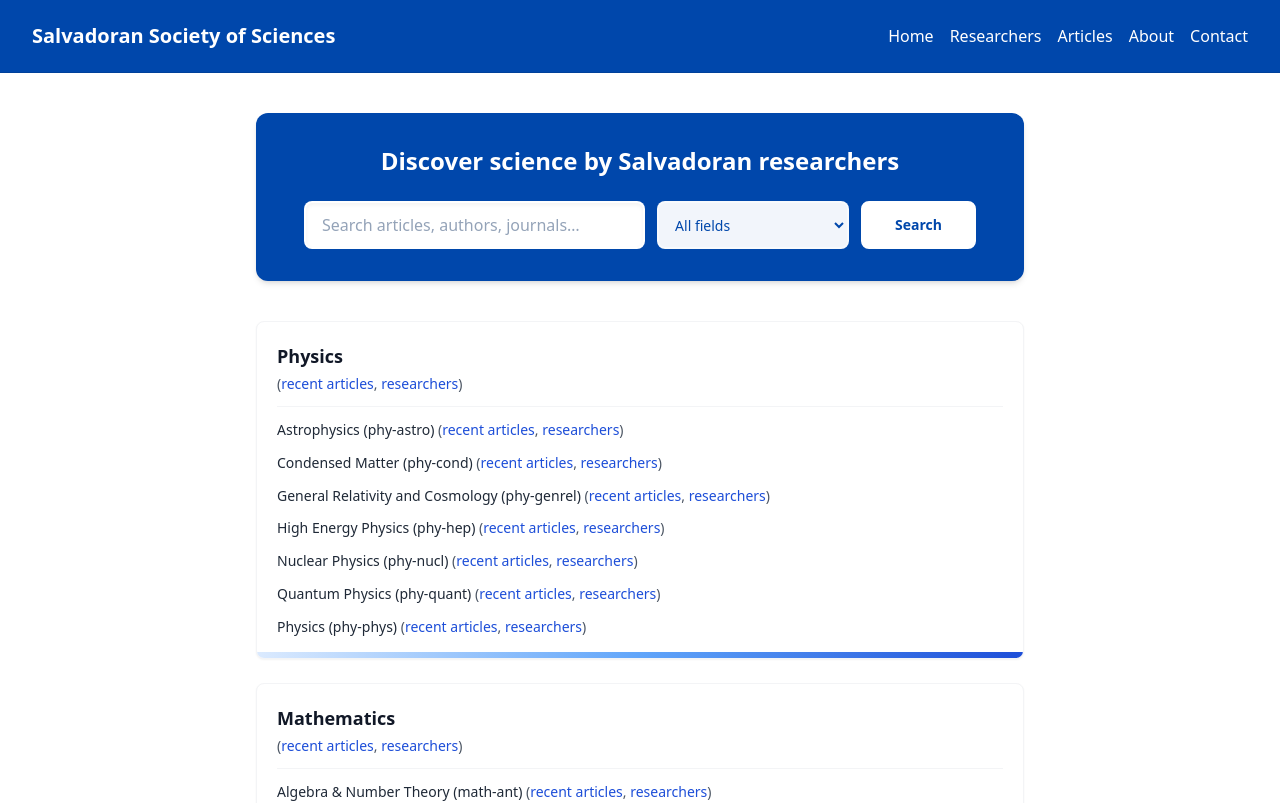
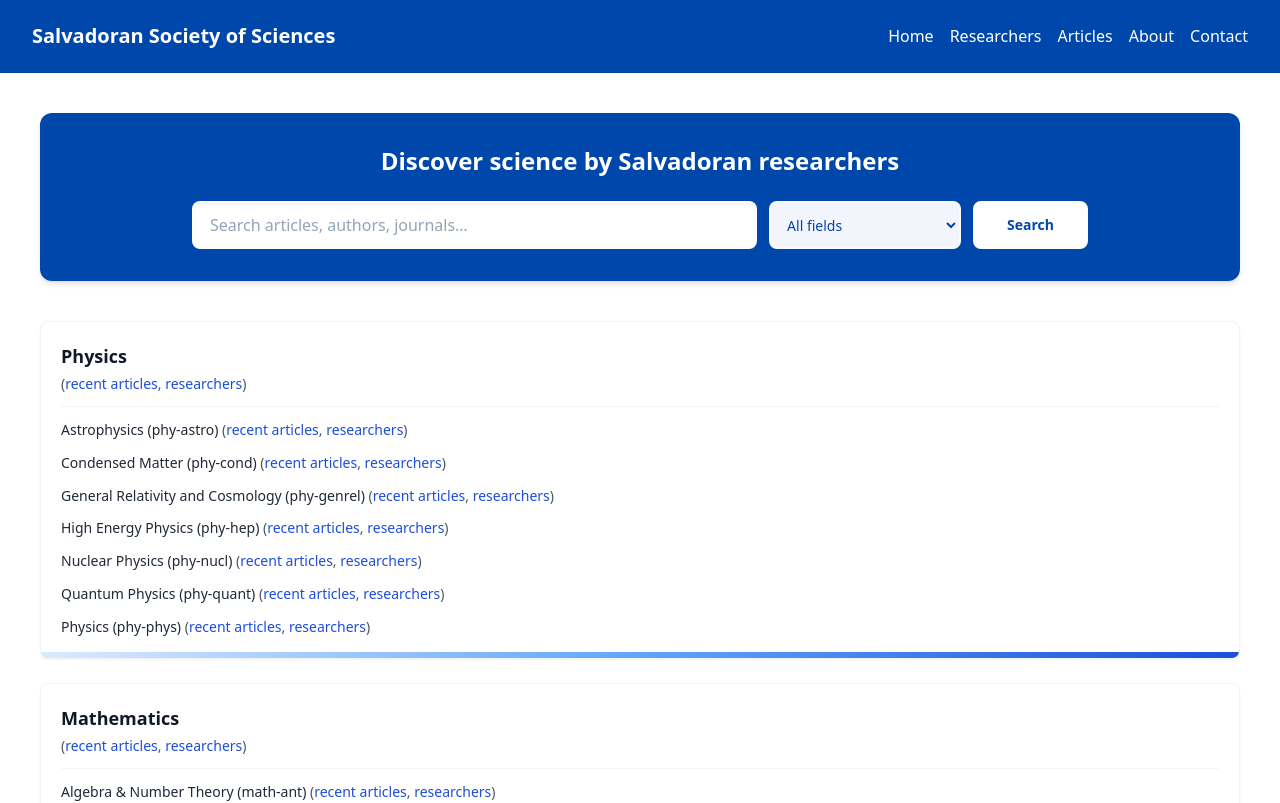
Before and after one commit to jromerooo2/salvadoran_arxiv, a Vue app: page / in a window 1280 px wide. Shown: the top 803 px of the page. Built offline with nearby package versions, Linux system fonts and the light colour scheme; a web font is replaced by a local one.

Commit message:
make the webpage adjust better to the screen size

```diff
--- a/src/App.vue
+++ b/src/App.vue
@@ -1,7 +1,7 @@
 <template>
   <div class="flex min-h-screen flex-col bg-white font-sans text-stone-900 antialiased">
     <Navbar />
-    <main class="flex-1 p-10">
+    <main class="mx-auto w-full max-w-7xl flex-1 p-10">
       <router-view />
     </main>
   </div>
--- a/src/components/SearchBar.vue
+++ b/src/components/SearchBar.vue
@@ -7,7 +7,7 @@
     <div
       :class="[
         'flex flex-col gap-4',
-        isHero && centered ? 'mx-auto max-w-2xl items-center' : '',
+        isHero && centered ? 'mx-auto max-w-4xl items-center' : '',
       ]"
     >
       <div
--- a/src/views/About.vue
+++ b/src/views/About.vue
@@ -1,6 +1,6 @@
 <template>
   <div class="space-y-10">
-    <section class="mx-auto w-full max-w-3xl space-y-4 font-sans">
+    <section class="mx-auto w-full space-y-4 font-sans">
       <h1 class="text-2xl font-bold text-gray-900">About</h1>
       <p class="text-base leading-relaxed text-gray-700">
         The <strong class="font-semibold text-gray-900">Salvadoran Society of Sciences</strong> is a non-profit
--- a/src/views/Articulos.vue
+++ b/src/views/Articulos.vue
@@ -2,7 +2,7 @@
 
   <div class="space-y-10">
     <section
-      class="mx-auto w-full max-w-3xl rounded-xl px-5 py-8 text-center shadow-md sm:px-8"
+      class="mx-auto w-full rounded-xl px-5 py-8 text-center shadow-md sm:px-8"
       style="background-color: #0047ab"
     >
       <h2 class="mb-6 text-xl font-semibold leading-snug text-white sm:text-2xl">
--- a/src/views/Contacto.vue
+++ b/src/views/Contacto.vue
@@ -1,6 +1,6 @@
 <template>
   <div class="space-y-10">
-    <section class="mx-auto w-full max-w-3xl space-y-4 font-sans">
+    <section class="mx-auto w-full space-y-4 font-sans">
       <h1 class="text-2xl font-bold text-gray-900">Contact</h1>
       <p class="text-base leading-relaxed text-gray-700">
         For general inquiries, questions or collaboration ideas, please email us at
--- a/src/views/Home.vue
+++ b/src/views/Home.vue
@@ -1,7 +1,7 @@
 <template>
   <div class="space-y-10">
     <section
-      class="mx-auto w-full max-w-3xl rounded-xl bg-[#0047ab] px-5 py-8 text-center shadow-md sm:px-8"
+      class="mx-auto w-full rounded-xl bg-[#0047ab] px-5 py-8 text-center shadow-md sm:px-8"
     >
       <h2 class="mb-6 text-xl font-semibold leading-snug text-white sm:text-2xl">
         Discover science by Salvadoran researchers
@@ -10,7 +10,7 @@
     </section>
 
     <nav
-      class="category-index mx-auto flex w-full max-w-3xl flex-col gap-6"
+      class="category-index mx-auto flex w-full flex-col gap-6"
       aria-label="Browse by field"
     >
       <article
--- a/src/views/Researchers.vue
+++ b/src/views/Researchers.vue
@@ -2,7 +2,7 @@
   <div class="space-y-10">
 
     <section
-      class="mx-auto w-full max-w-3xl rounded-xl bg-[#0047ab] px-5 py-8 text-center shadow-md sm:px-8"
+      class="mx-auto w-full rounded-xl bg-[#0047ab] px-5 py-8 text-center shadow-md sm:px-8"
     >
       <h2 class="mb-6 text-xl font-semibold leading-snug text-white sm:text-2xl">
         Discover science by Salvadoran researchers
--- a/src/views/SearchResults.vue
+++ b/src/views/SearchResults.vue
@@ -1,7 +1,7 @@
 <template>
   <div class="space-y-10">
     <section
-      class="mx-auto w-full max-w-3xl rounded-xl bg-[#0047ab] px-5 py-8 text-center shadow-md sm:px-8"
+      class="mx-auto w-full rounded-xl bg-[#0047ab] px-5 py-8 text-center shadow-md sm:px-8"
     >
       <h2 class="mb-6 text-xl font-semibold leading-snug text-white sm:text-2xl">
         Discover science by Salvadoran researchers
```
